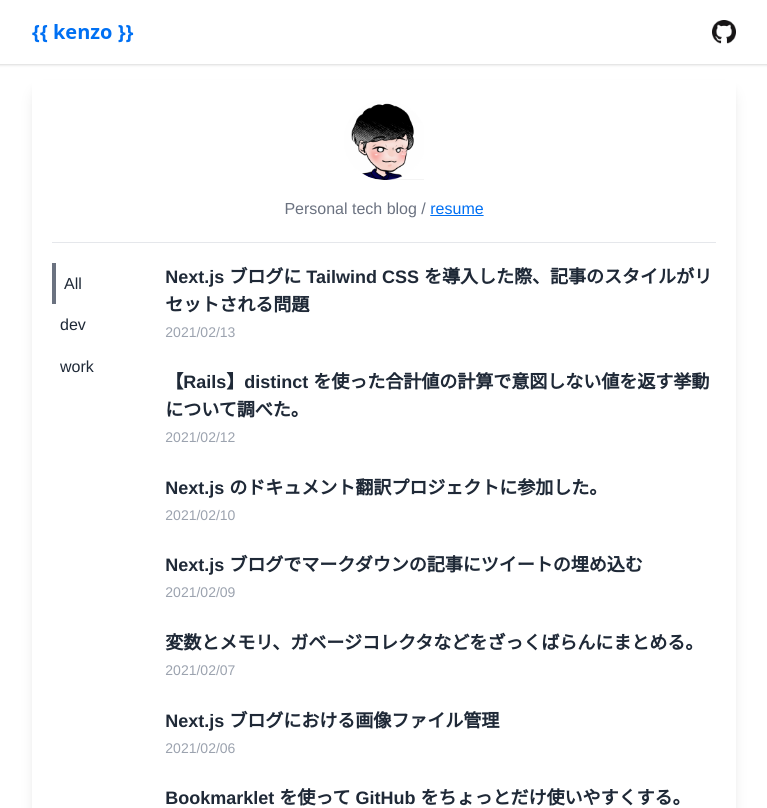
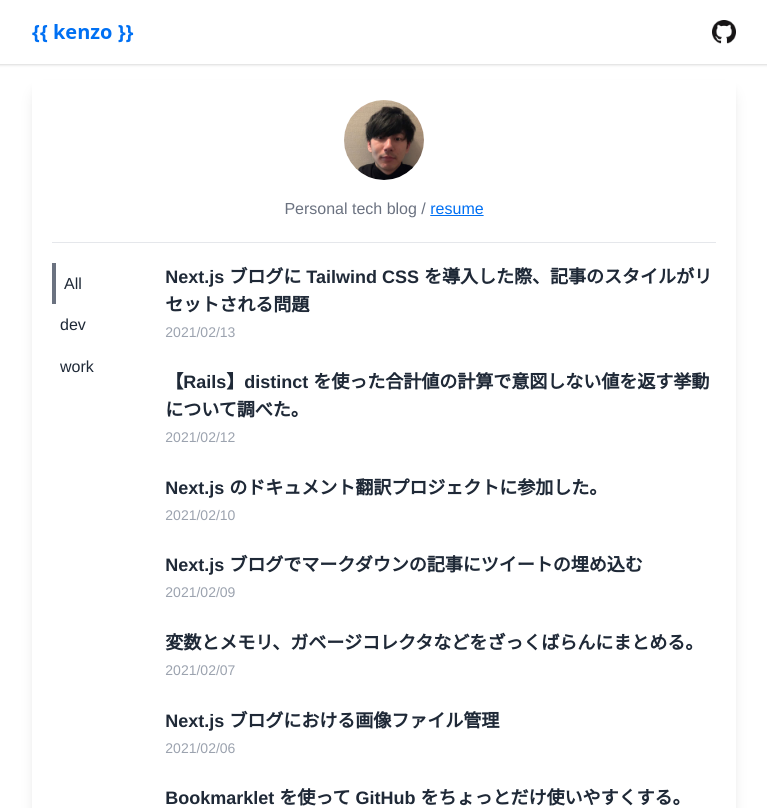
Before and after one commit to kenzo-tanaka/nextJsBlog, a Next.js app: page / in a window 1280 px wide. Shown: the top 808 px of the page, without its empty margins (256-1023 px from the left). Built offline with nearby package versions, Linux system fonts and the light colour scheme.

Commit message:
fix profile img

```diff
--- a/components/profile.tsx
+++ b/components/profile.tsx
@@ -5,7 +5,7 @@ const Profile: React.FC = () => {
       <img
         src="/images/profile.jpg"
         alt="profile image"
-        className="w-20 rounded-l-full"
+        className="w-20 rounded-full"
       />
       <p className="text-gray-500 mt-4">
         Personal tech blog /{" "}
```
Also changed, not shown: public/images/profile.jpg.
